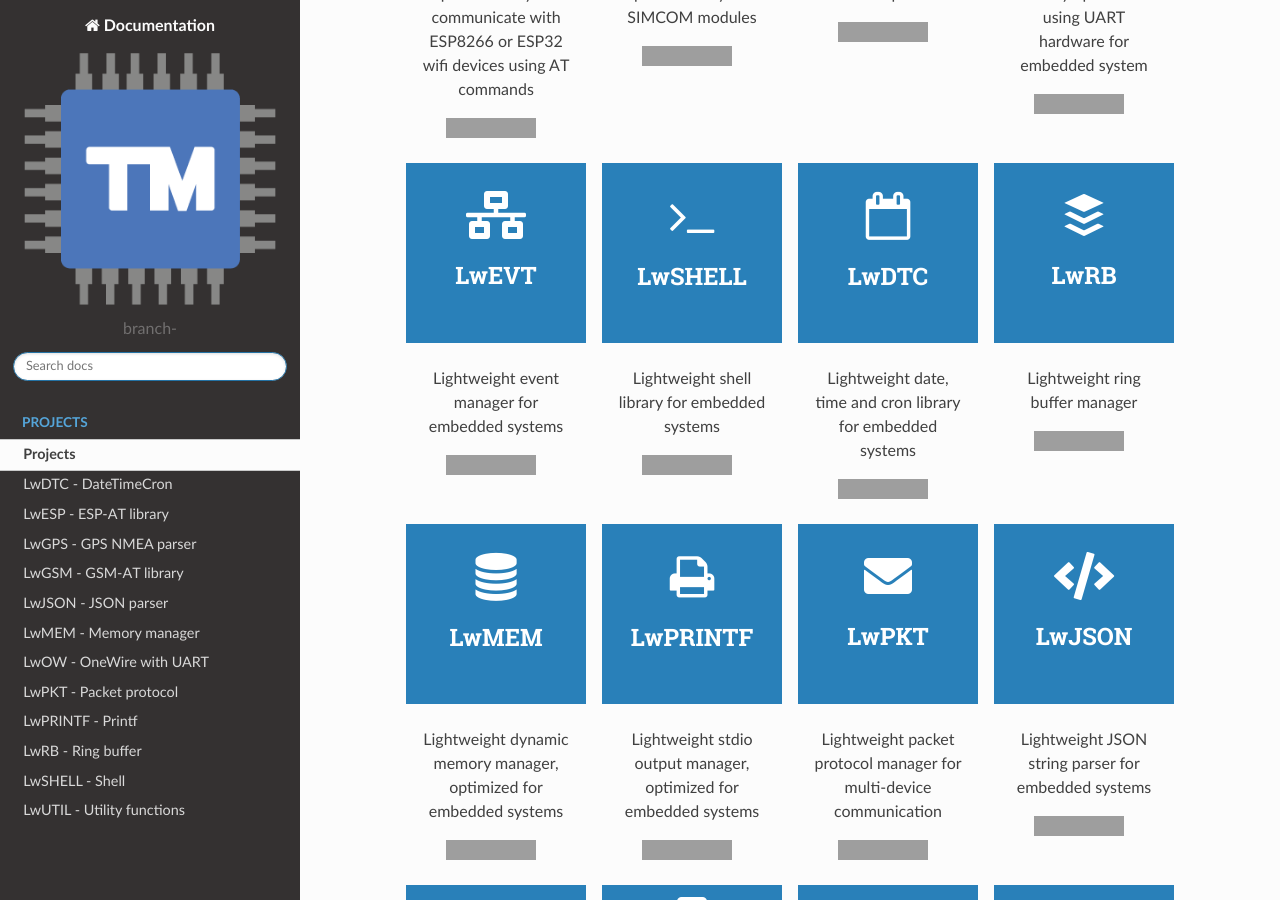
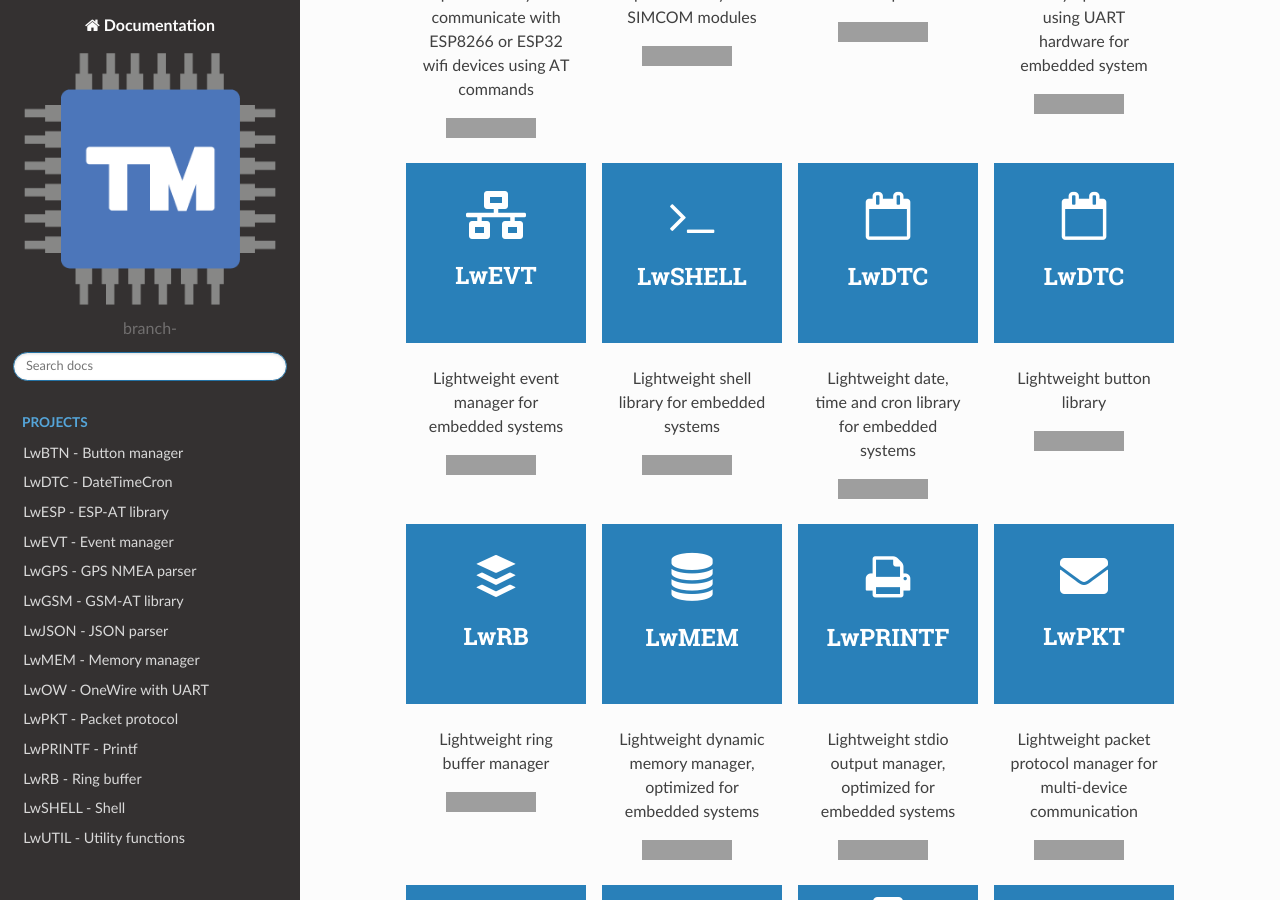
Before and after one commit to MaJerle/docs-majerle, a Sphinx documentation site: the page built from docs/index.rst, in a window 1280 px wide and 900 px high, scrolled down 772 px. Built offline with Sphinx 7.4.7 and the Read the Docs theme 2.0.0, drawn with Linux system fonts in a browser that asks for light colours; the version number could not be read and is left out; grey boxes are pictures that could not be loaded.

Commit message:
Update docs

```diff
--- a/docs/index.rst
+++ b/docs/index.rst
@@ -87,6 +87,16 @@ Projects
             <p>Lightweight date, time and cron library for embedded systems</p>
             <div class="grid-item-ghbtn">
                 <iframe src="https://ghbtns.com/github-btn.html?user=MaJerle&repo=lwdtc&type=star&count=true" frameborder="0" scrolling="0" width="100px" height="24px"></iframe>
+            </div>
+        </div>
+        <div class="grid-item">
+            <a href="/projects/lwbtn/">
+                <i class="grid-icon fa fa-calendar"></i>
+                <h2>LwDTC</h2>
+            </a>
+            <p>Lightweight button library</p>
+            <div class="grid-item-ghbtn">
+                <iframe src="https://ghbtns.com/github-btn.html?user=MaJerle&repo=lwbtn&type=star&count=true" frameborder="0" scrolling="0" width="100px" height="24px"></iframe>
             </div>
         </div>
         <div class="grid-item">
@@ -206,9 +216,10 @@ License
     :caption: Projects
     :hidden:
 
-    self
+    LwBTN - Button manager <https://github.com/MaJerle/lwbtn>
     LwDTC - DateTimeCron <https://github.com/MaJerle/lwdtc>
     LwESP - ESP-AT library <https://github.com/MaJerle/lwesp>
+    LwEVT - Event manager <https://github.com/MaJerle/lwevt>
     LwGPS - GPS NMEA parser <https://github.com/MaJerle/lwgps>
     LwGSM - GSM-AT library <https://github.com/MaJerle/lwgsm>
     LwJSON - JSON parser <https://github.com/MaJerle/lwjson>
```
